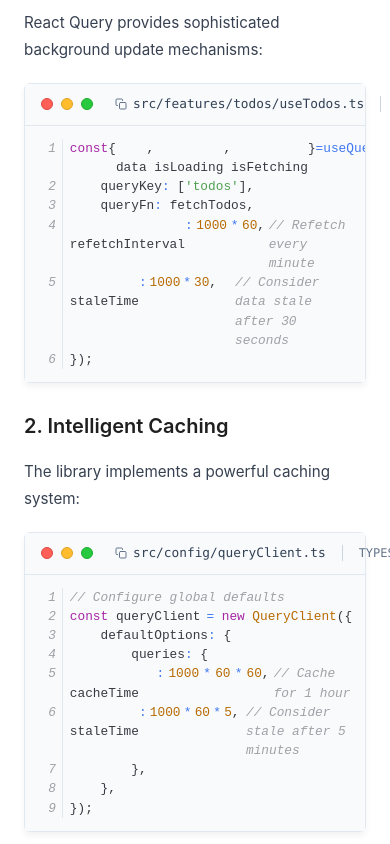
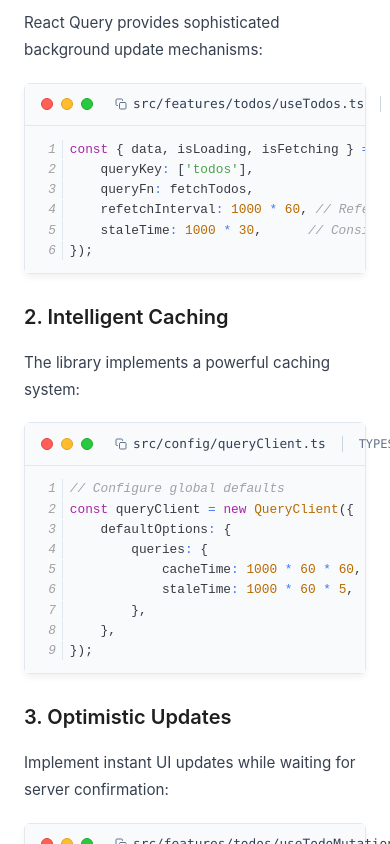
Before and after one commit to DokaDev/dokalab_blog_next_client, a Next.js app: page /components/markdown-renderer in a window 390 px wide. Shown: the part 1260-2104 px from the top of the page. Built offline with nearby package versions, Linux system fonts and the light colour scheme.

Commit message:
fix(ui): disable code block wrapping in mobile view
Reverted to horizontal scrolling for code blocks to preserve code formatting:\n- Disabled wrapLongLines in SyntaxHighlighter\n- Changed white-space from pre-wrap to pre in mobile styles\n- Set minWidth to max-content for proper code display

```diff
--- a/app/components/markdown/SyntaxHighlighterClient.tsx
+++ b/app/components/markdown/SyntaxHighlighterClient.tsx
@@ -137,13 +137,13 @@ const SyntaxHighlighterClient: React.FC<SyntaxHighlighterClientProps> = ({ langu
             textAlign: 'right'
           }}
           wrapLines={false}
-          wrapLongLines={isMobile}
+          wrapLongLines={false}
           customStyle={{
             margin: 0,
             padding: isMobile ? '0.8rem' : '1.25rem',
             background: '#f8fafc',
             borderRadius: 0,
-            minWidth: isMobile ? '100%' : 'max-content',
+            minWidth: 'max-content',
             fontSize: fontSizeBase,
           }}
         >
--- a/app/globals.css
+++ b/app/globals.css
@@ -123,10 +123,10 @@ a {
     padding: 0.8rem !important;
   }
 
-  /* 긴 코드 줄 처리 */
+  /* 긴 코드 줄 처리 - 줄바꿈 비활성화하고 스크롤 유지 */
   .markdown-body pre code {
-    white-space: pre-wrap !important;
-    word-break: break-word !important;
+    white-space: pre !important;
+    word-break: normal !important;
   }
 }
 
```
